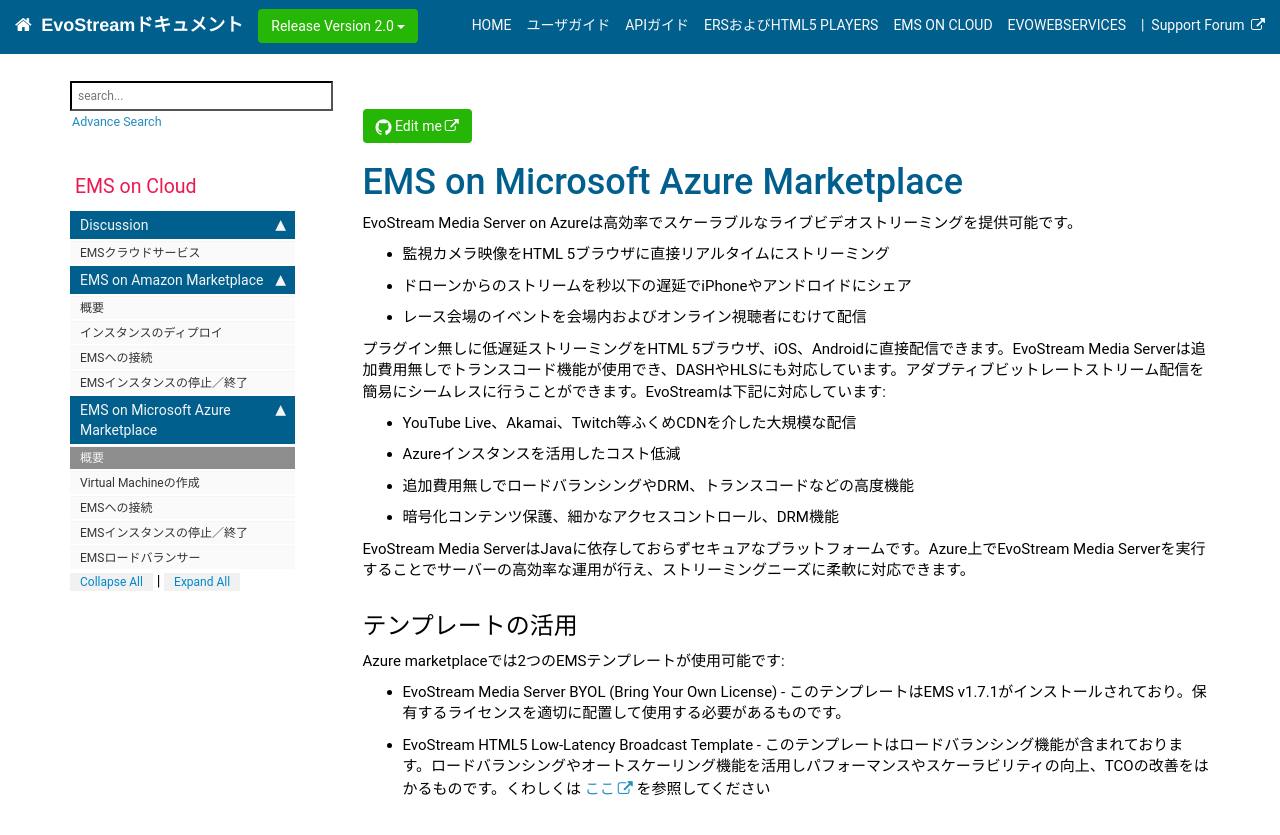
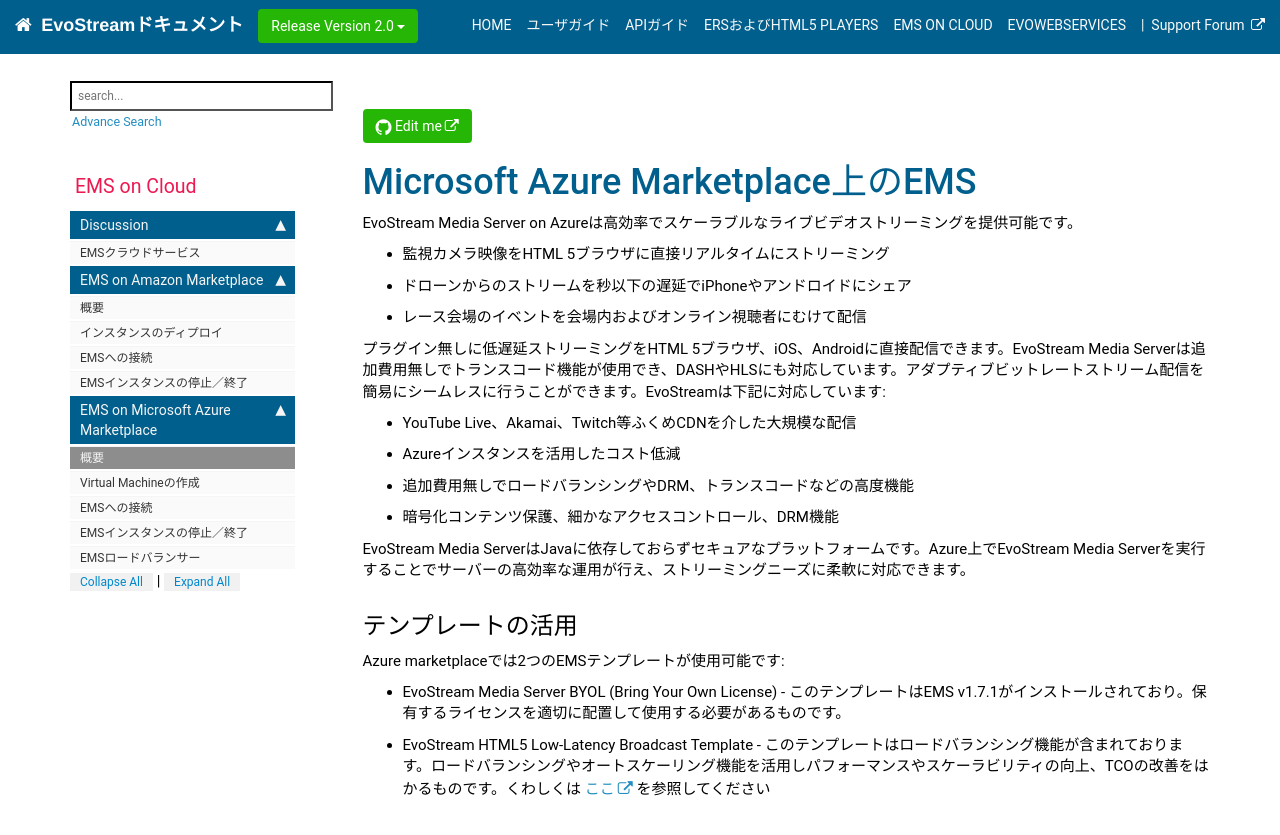
Before and after one commit to mtanimura/ems-docs, a Jekyll site: the page built from pages/emscloud/emscloud_azure_overview.md, in a window 1280 px wide and 900 px high. Shown: the top 835 px of the window. Built offline with Jekyll 4.4.1, drawn with Linux system fonts in a browser that asks for light colours; nearby versions of some CDN libraries; comment, search, counter and statistics services are not loaded.

Commit message:
Add files via upload

```diff
--- a/pages/emscloud/emscloud_azure_overview.md
+++ b/pages/emscloud/emscloud_azure_overview.md
@@ -1,5 +1,5 @@
 ---
-title: EMS on Microsoft Azure Marketplace
+title: Microsoft Azure Marketplace上のEMS
 keywords: azure
 sidebar: emscloud_sidebar
 permalink: emscloud_azure_overview.html
```
Also changed, not shown: pages/emscloud/emscloud_amazon_deployinstance.md (+1 -1 lines).
